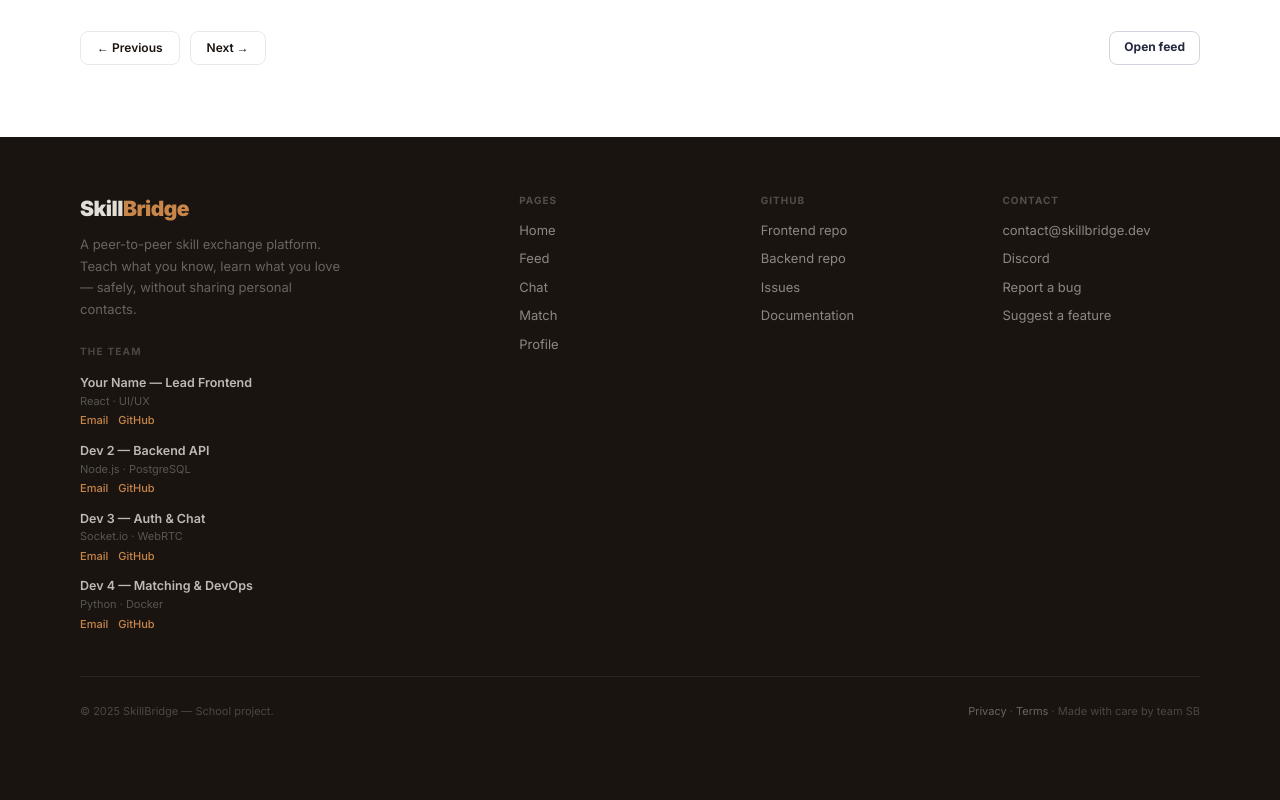
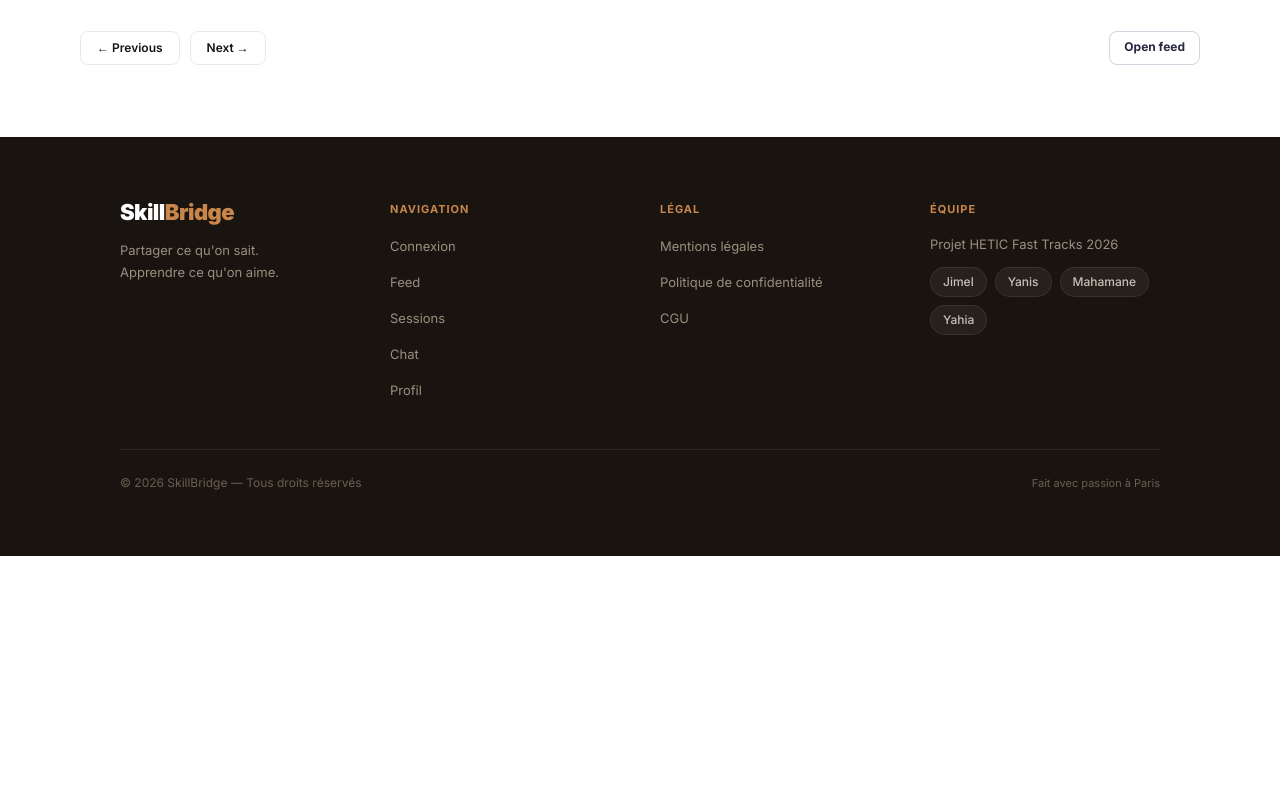
Before and after one commit to abidinetou-lgtm/skillbridge-frontend, a React (Vite) app: page / in a window 1280 px wide. Shown: the part 3720-4520 px from the top of the page. After the commit the page ends 4276 px from the top, so only its background shows below. Built offline with nearby package versions, Linux system fonts and the light colour scheme; no server answers.

Commit message:
fix: remove fake footer from HomePage, use real Footer component

```diff
--- a/src/pages/HomePage.jsx
+++ b/src/pages/HomePage.jsx
@@ -506,95 +506,10 @@ export default function HomePage() {
         <FeedScroll />
       </section>
 
-      {/* ── FOOTER ── */}
-      <footer className="bg-[#1A1410] text-[rgba(253,250,244,0.55)] px-20 pt-14 pb-8">
-        <div className="grid grid-cols-[2fr_1fr_1fr_1fr] gap-11 pb-11 border-b border-white/[0.07]">
-          {/* Brand + équipe */}
-          <div>
-            <div className="text-[21px] font-black tracking-[-0.5px] mb-[10px]">
-              <span className="text-[rgba(253,250,244,0.88)]">Skill</span>
-              <span className="text-[#C8864B]">Bridge</span>
-            </div>
-            <p className="text-[13px] leading-[1.65] text-[rgba(253,250,244,0.35)] max-w-[265px]">
-              A peer-to-peer skill exchange platform. Teach what you know, learn what you love — safely, without sharing personal contacts.
-            </p>
-            <div className="mt-6 flex flex-col gap-[13px]">
-              <p className="text-[10px] font-bold tracking-[1.2px] uppercase text-[rgba(253,250,244,0.22)] mb-[2px]">The team</p>
-              {[
-                { name: 'Your Name — Lead Frontend', role: 'React · UI/UX', email: 'you@email.com', gh: 'YOU' },
-                { name: 'Dev 2 — Backend API',       role: 'Node.js · PostgreSQL', email: 'dev2@email.com', gh: 'DEV2' },
-                { name: 'Dev 3 — Auth & Chat',       role: 'Socket.io · WebRTC', email: 'dev3@email.com', gh: 'DEV3' },
-                { name: 'Dev 4 — Matching & DevOps', role: 'Python · Docker', email: 'dev4@email.com', gh: 'DEV4' },
-              ].map(m => (
-                <div key={m.gh}>
-                  <div className="text-[12.5px] font-semibold text-[rgba(253,250,244,0.72)]">{m.name}</div>
-                  <div className="text-[11px] text-[rgba(253,250,244,0.28)]">{m.role}</div>
-                  <div className="flex gap-[10px] mt-[3px]">
-                    <a href={`mailto:${m.email}`} className="text-[11px] text-[#C8864B] no-underline font-medium hover:text-white transition-all">Email</a>
-                    <a href={`https://github.com/${m.gh}`} className="text-[11px] text-[#C8864B] no-underline font-medium hover:text-white transition-all">GitHub</a>
-                  </div>
-                </div>
-              ))}
-            </div>
-          </div>
 
-          {/* Navigation */}
-          <div>
-            <p className="text-[10px] font-bold tracking-[1px] uppercase text-[rgba(253,250,244,0.25)] mb-[13px]">Pages</p>
-            <div className="flex flex-col gap-[9px]">
-              {['/', '/feed', '/chat', '/match', '/profile'].map((path, i) => (
-                <a key={path} href={path} className="text-[13px] text-[rgba(253,250,244,0.5)] no-underline hover:text-white transition-all">
-                  {['Home', 'Feed', 'Chat', 'Match', 'Profile'][i]}
-                </a>
-              ))}
-            </div>
-          </div>
-
-          {/* GitHub */}
-          <div>
-            <p className="text-[10px] font-bold tracking-[1px] uppercase text-[rgba(253,250,244,0.25)] mb-[13px]">GitHub</p>
-            <div className="flex flex-col gap-[9px]">
-              {[
-                { label: 'Frontend repo', href: 'https://github.com/YOU/skillbridge-frontend' },
-                { label: 'Backend repo',  href: 'https://github.com/YOU/skillbridge-backend'  },
-                { label: 'Issues',        href: '#' },
-                { label: 'Documentation', href: '#' },
-              ].map(l => (
-                <a key={l.label} href={l.href} className="text-[13px] text-[rgba(253,250,244,0.5)] no-underline hover:text-white transition-all">{l.label}</a>
-              ))}
-            </div>
-          </div>
-
-          {/* Contact */}
-          <div>
-            <p className="text-[10px] font-bold tracking-[1px] uppercase text-[rgba(253,250,244,0.25)] mb-[13px]">Contact</p>
-            <div className="flex flex-col gap-[9px]">
-              {[
-                { label: 'contact@skillbridge.dev', href: 'mailto:contact@skillbridge.dev' },
-                { label: 'Discord',           href: '#' },
-                { label: 'Report a bug',      href: '#' },
-                { label: 'Suggest a feature', href: '#' },
-              ].map(l => (
-                <a key={l.label} href={l.href} className="text-[13px] text-[rgba(253,250,244,0.5)] no-underline hover:text-white transition-all">{l.label}</a>
-              ))}
-            </div>
-          </div>
-        </div>
-
-        <div className="pt-[26px] flex items-center justify-between text-[11px] text-[rgba(253,250,244,0.22)]">
-          <span>© 2025 SkillBridge — School project.</span>
-          <span>
-            <a href="/privacy" className="text-[rgba(253,250,244,0.35)] no-underline hover:text-white">Privacy</a>
-            {' · '}
-            <a href="/terms"   className="text-[rgba(253,250,244,0.35)] no-underline hover:text-white">Terms</a>
-            {' · Made with care by team SB'}
-          </span>
-        </div>
-      </footer>
     </main>
   )
 }
-
 // ─── PETITES ILLUSTRATIONS SVG pour les posts ─────────────────────────────
 function PostIllustration({ index }) {
   const bgs = ['#EEEADE','#F2E8D2','#E6F0DA','#EAE6F5','#FAF0E2']
```
